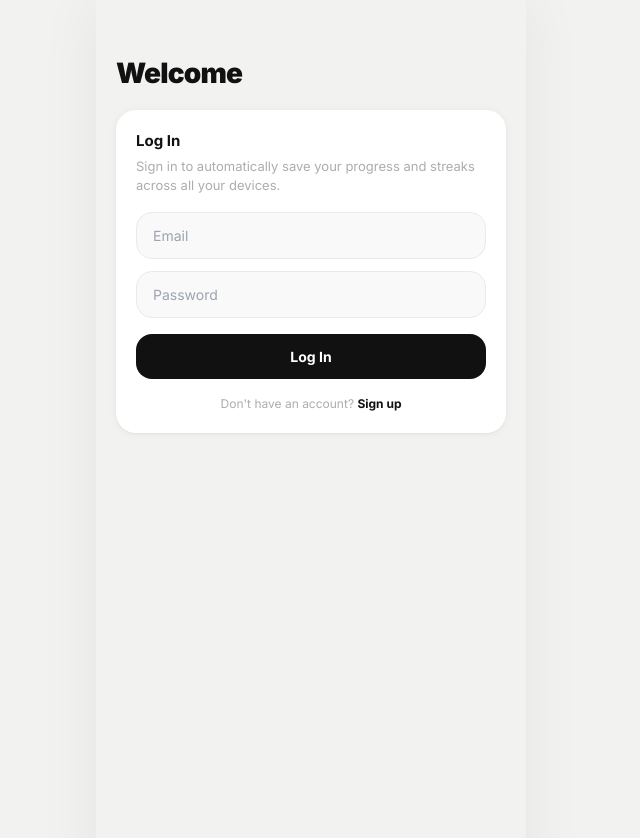
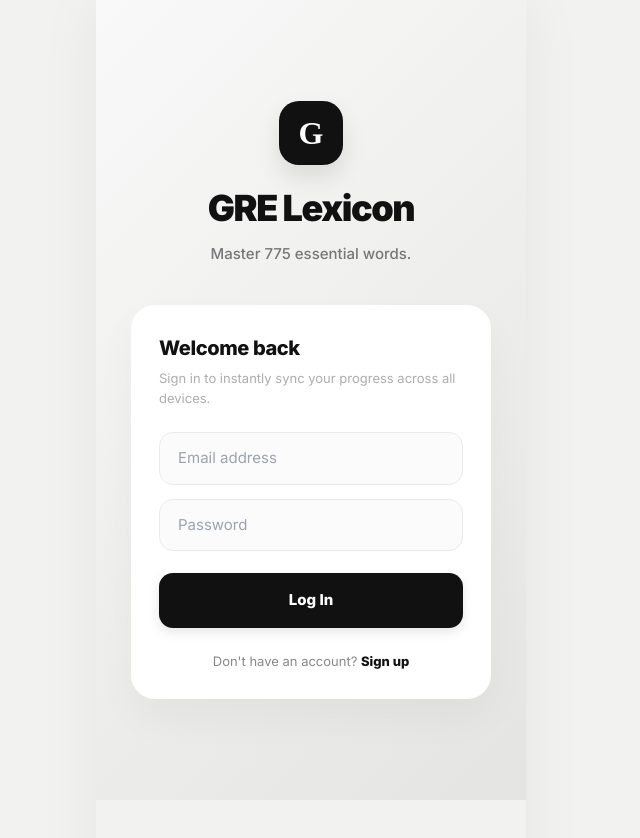
Before and after one commit to sarjanshah14/GREvocabulary, a React (Vite) app: page / in a window 1280 px wide. Shown: the top 838 px of the page, without its empty margins (329-969 px from the left). Built offline with nearby package versions, Linux system fonts and the light colour scheme.

Commit message:
feat: complete UI overhaul of the Auth page to a premium welcome screen

```diff
--- a/src/pages/Auth.jsx
+++ b/src/pages/Auth.jsx
@@ -43,41 +43,115 @@ export default function Auth() {
   };
 
   return (
-    <div className="page-in pb-safe-bottom" style={{ background: '#F2F2F0', minHeight: '100dvh', display: 'flex', flexDirection: 'column', padding: '52px 20px 32px' }}>
-      <h1 style={{ fontSize: 28, fontWeight: 900, color: '#111', letterSpacing: '-0.03em', margin: '0 0 16px' }}>
-        Welcome
+    <div
+      className="page-in pb-safe-bottom"
+      style={{
+        background: 'linear-gradient(135deg, #F9F9F9 0%, #E4E4E2 100%)',
+        minHeight: '100dvh',
+        display: 'flex',
+        flexDirection: 'column',
+        alignItems: 'center',
+        justifyContent: 'center',
+        padding: '20px'
+      }}
+    >
+      <motion.div
+        initial={{ y: -20, opacity: 0 }}
+        animate={{ y: 0, opacity: 1 }}
+        transition={{ duration: 0.6, ease: [0.16, 1, 0.3, 1] }}
+        style={{ textAlign: 'center', marginBottom: 40 }}
+      >
+        <div style={{
+          width: 64, height: 64, background: '#111', borderRadius: 20,
+          display: 'flex', alignItems: 'center', justifyContent: 'center',
+          margin: '0 auto 16px', boxShadow: '0 12px 24px rgba(0,0,0,0.1)'
+        }}>
+          <span style={{ fontSize: 32, color: '#fff', fontWeight: 900, fontFamily: 'serif' }}>G</span>
+        </div>
+        <h1 style={{ fontSize: 36, fontWeight: 900, color: '#111', letterSpacing: '-0.04em', margin: '0 0 8px' }}>
+          GRE Lexicon
         </h1>
+        <p style={{ fontSize: 15, color: '#777', margin: 0, fontWeight: 500 }}>
+          Master 775 essential words.
+        </p>
+      </motion.div>
 
-      <div className="card" style={{ padding: 20, marginBottom: 32 }}>
-        <p style={{ fontWeight: 700, fontSize: 15, color: '#111', margin: '0 0 4px' }}>
-          {authMode === 'login' ? 'Log In' : 'Sign Up'}
+      <motion.div
+        className="card"
+        initial={{ y: 20, opacity: 0 }}
+        animate={{ y: 0, opacity: 1 }}
+        transition={{ duration: 0.6, delay: 0.1, ease: [0.16, 1, 0.3, 1] }}
+        style={{
+          width: '100%',
+          maxWidth: 360,
+          padding: 28,
+          background: '#fff',
+          borderRadius: 24,
+          boxShadow: '0 20px 40px rgba(0,0,0,0.04)'
+        }}
+      >
+        <div style={{ marginBottom: 24 }}>
+          <h2 style={{ fontWeight: 800, fontSize: 20, color: '#111', margin: '0 0 6px', letterSpacing: '-0.02em' }}>
+            {authMode === 'login' ? 'Welcome back' : 'Create your account'}
+          </h2>
+          <p style={{ fontSize: 13, color: '#ADADAD', margin: 0, lineHeight: 1.5 }}>
+            Sign in to instantly sync your progress across all devices.
           </p>
-        <p style={{ fontSize: 13, color: '#ADADAD', margin: '0 0 16px', lineHeight: 1.5 }}>
-          Sign in to automatically save your progress and streaks across all your devices.
-        </p>
-        <form onSubmit={handleAuth} style={{ display: 'flex', flexDirection: 'column', gap: 12 }}>
+        </div>
+
+        <form onSubmit={handleAuth} style={{ display: 'flex', flexDirection: 'column', gap: 14 }}>
           {authMode === 'signup' && (
-            <input type="text" placeholder="Name" value={name} onChange={(e) => setName(e.target.value)} required
-              style={{ width: '100%', padding: '12px 16px', borderRadius: '1rem', border: '1px solid #EAEAE8', background: '#F9F9F9', fontSize: 14 }} />
+            <input type="text" placeholder="Full Name" value={name} onChange={(e) => setName(e.target.value)} required
+              style={{ width: '100%', padding: '14px 18px', borderRadius: '14px', border: '1px solid #EAEAE8', background: '#FBFBFB', fontSize: 15, outline: 'none', transition: 'border-color 0.2s' }}
+              onFocus={(e) => e.target.style.borderColor = '#111'}
+              onBlur={(e) => e.target.style.borderColor = '#EAEAE8'}
+            />
           )}
-          <input type="email" placeholder="Email" value={email} onChange={(e) => setEmail(e.target.value)} required
-            style={{ width: '100%', padding: '12px 16px', borderRadius: '1rem', border: '1px solid #EAEAE8', background: '#F9F9F9', fontSize: 14 }} />
+          <input type="email" placeholder="Email address" value={email} onChange={(e) => setEmail(e.target.value)} required
+            style={{ width: '100%', padding: '14px 18px', borderRadius: '14px', border: '1px solid #EAEAE8', background: '#FBFBFB', fontSize: 15, outline: 'none', transition: 'border-color 0.2s' }}
+            onFocus={(e) => e.target.style.borderColor = '#111'}
+            onBlur={(e) => e.target.style.borderColor = '#EAEAE8'}
+          />
           <input type="password" placeholder="Password" value={password} onChange={(e) => setPassword(e.target.value)} required
-            style={{ width: '100%', padding: '12px 16px', borderRadius: '1rem', border: '1px solid #EAEAE8', background: '#F9F9F9', fontSize: 14 }} />
-          <motion.button whileTap={{ scale: 0.98 }} disabled={loading}
-            style={{ width: '100%', padding: '12px', borderRadius: '1rem', fontWeight: 700, fontSize: 14, border: 'none', cursor: 'pointer', background: '#111', color: '#fff', marginTop: 4 }}>
+            style={{ width: '100%', padding: '14px 18px', borderRadius: '14px', border: '1px solid #EAEAE8', background: '#FBFBFB', fontSize: 15, outline: 'none', transition: 'border-color 0.2s' }}
+            onFocus={(e) => e.target.style.borderColor = '#111'}
+            onBlur={(e) => e.target.style.borderColor = '#EAEAE8'}
+          />
+
+          <motion.button
+            whileTap={{ scale: 0.96 }}
+            disabled={loading}
+            style={{
+              width: '100%', padding: '16px', borderRadius: '14px', fontWeight: 800, fontSize: 15,
+              border: 'none', cursor: 'pointer', background: '#111', color: '#fff',
+              marginTop: 8, boxShadow: '0 4px 12px rgba(0,0,0,0.1)'
+            }}
+          >
             {loading ? 'Loading...' : (authMode === 'login' ? 'Log In' : 'Sign Up')}
           </motion.button>
         </form>
-        {authMsg && <p style={{ fontSize: 12, color: authMsg.includes('Check') || authMsg.includes('success') ? '#4CAF50' : '#E53935', marginTop: 12 }}>{authMsg}</p>}
-        <p style={{ fontSize: 12, color: '#ADADAD', textAlign: 'center', marginTop: 16 }}>
+
+        {authMsg && (
+          <p style={{
+            fontSize: 13, fontWeight: 600, marginTop: 16, textAlign: 'center',
+            color: authMsg.includes('Check') || authMsg.includes('success') ? '#4CAF50' : '#E53935'
+          }}>
+            {authMsg}
+          </p>
+        )}
+
+        <div style={{ marginTop: 24, textAlign: 'center' }}>
+          <p style={{ fontSize: 13, color: '#888', margin: 0 }}>
             {authMode === 'login' ? "Don't have an account? " : "Already have an account? "}
-          <button onClick={() => { setAuthMode(authMode === 'login' ? 'signup' : 'login'); setAuthMsg(''); }}
-            style={{ background: 'none', border: 'none', color: '#111', fontWeight: 700, cursor: 'pointer', padding: 0 }}>
+            <button
+              onClick={() => { setAuthMode(authMode === 'login' ? 'signup' : 'login'); setAuthMsg(''); }}
+              style={{ background: 'none', border: 'none', color: '#111', fontWeight: 800, cursor: 'pointer', padding: 0 }}
+            >
               {authMode === 'login' ? 'Sign up' : 'Log in'}
             </button>
           </p>
         </div>
+      </motion.div>
     </div>
   );
 }
```
Lines whose indentation alone changed are shown as unchanged.
